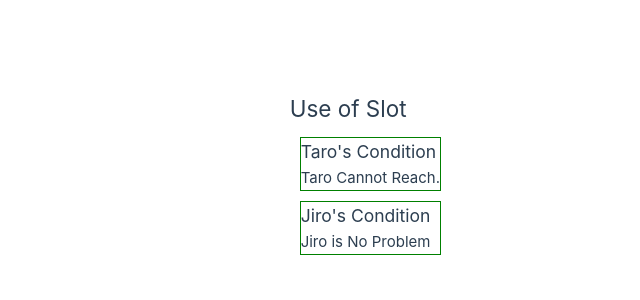
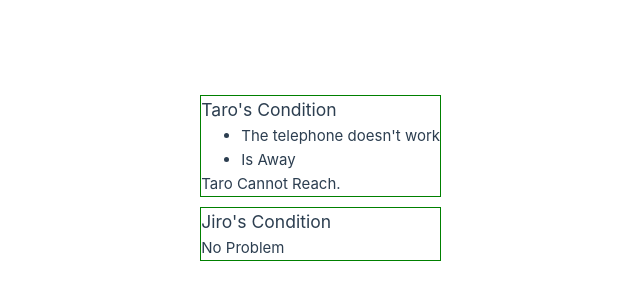
Before and after one commit to koyamal/pra_vue3, a Vue app in the folder Vue3FrontDevTextBook/chap09/childComponent/: page / in a window 1280 px wide. Shown: the part 222-522 px from the top of the page, without its empty margins (189-829 px from the left). Built offline with nearby package versions, Linux system fonts and the light colour scheme.

Commit message:
Display ul in slot

```diff
--- a/Vue3FrontDevTextBook/chap09/childComponent/src/App.vue
+++ b/Vue3FrontDevTextBook/chap09/childComponent/src/App.vue
@@ -2,14 +2,23 @@
 import {ref} from "vue";
 import OneSection from "./components/OneSection.vue";
 
+const taroProblemsInit: string[] = ["The telephone doesn't work", "Is Away"]
 const taro = ref("Taro");
+const taroProblems = ref(taroProblemsInit);
 const jiro = ref("Jiro");
 </script>
 
 <template>
   <section>
-    <h2>Use of Slot</h2>
     <OneSection v-bind:name="taro">
+      <ul>
+        <li
+          v-for="problem in taroProblems"
+          v-bind:key="problem"
+        >
+          {{ problem }}
+        </li>
+      </ul>
       <p>{{taro}} Cannot Reach.</p>
     </OneSection>
     <OneSection v-bind:name="jiro" />
--- a/Vue3FrontDevTextBook/chap09/childComponent/src/components/OneSection.vue
+++ b/Vue3FrontDevTextBook/chap09/childComponent/src/components/OneSection.vue
@@ -9,7 +9,7 @@ defineProps<Props>();
   <section class="box">
     <h1>{{ name }}'s Condition</h1>
     <slot>
-      <p>{{name}} is No Problem</p>
+      <p>No Problem</p>
     </slot>
   </section>
 </template>
```
